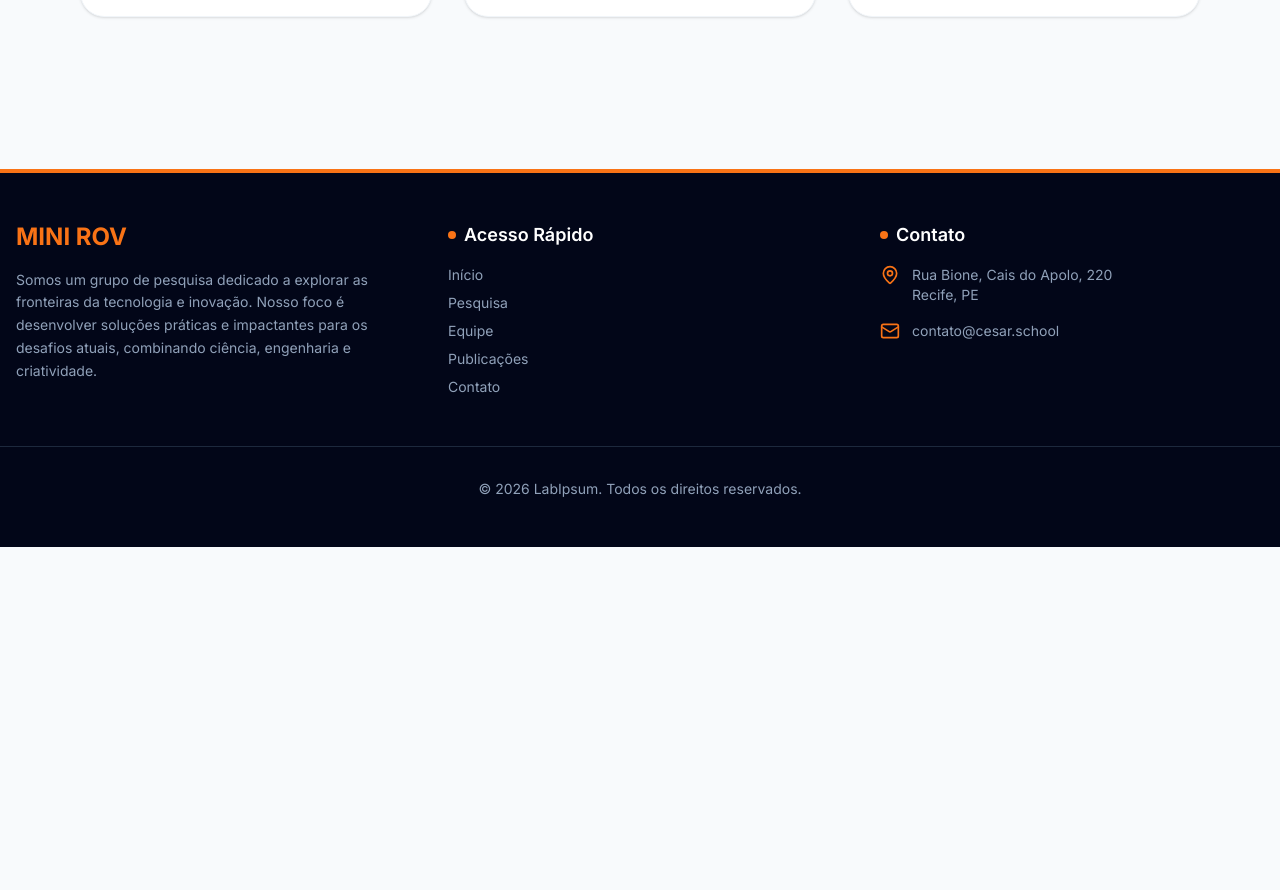
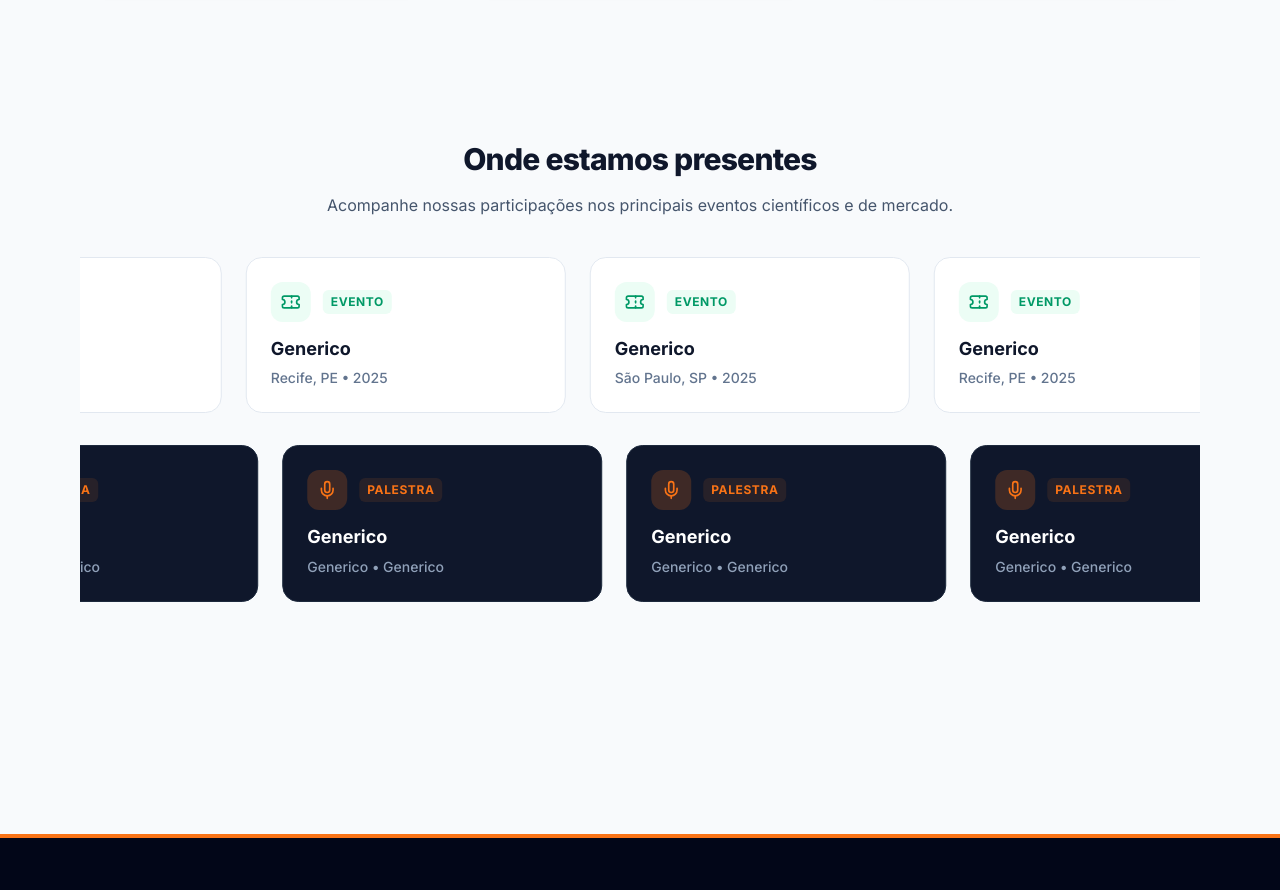
Before and after one commit to grossiter04/Site-MINI-ROV, a React (Vite) app: page / in a window 1280 px wide. Shown: the part 1318-2208 px from the top of the page. Before the commit the page ends 1865 px from the top, so only its background shows below. Built offline with nearby package versions, Linux system fonts and the light colour scheme.

Commit message:
add: criando área de palestras e eventos na Home

```diff
--- a/src/index.css
+++ b/src/index.css
@@ -21,3 +21,28 @@ html, body {
 a {
   @apply transition-colors duration-200;
 }
+
+@keyframes scroll-left {
+  0% { transform: translateX(0); }
+  100% { transform: translateX(-50%); } /* Move apenas metade, pois vamos duplicar os itens para o loop perfeito */
+}
+
+@keyframes scroll-right {
+  0% { transform: translateX(-50%); }
+  100% { transform: translateX(0); }
+}
+
+.animate-scroll-left {
+  animation: scroll-left 40s linear infinite;
+  width: max-content;
+}
+
+.animate-scroll-right {
+  animation: scroll-right 40s linear infinite;
+  width: max-content;
+}
+
+/* Pausa a animação quando o usuário colocar o mouse em cima para conseguir ler */
+.pause-on-hover:hover {
+  animation-play-state: paused;
+}
--- a/src/pages/Home.tsx
+++ b/src/pages/Home.tsx
@@ -1,5 +1,20 @@
 import { Link } from 'react-router-dom';
-import { ArrowRight, Microscope, Users, Lightbulb, ChevronRight } from 'lucide-react';
+import { ArrowRight, Microscope, Users, Lightbulb, ChevronRight, Mic, Ticket } from 'lucide-react';
+
+const eventos = [
+  { id: 1, titulo: "Generico", ano: "2025", local: "São Paulo, SP" },
+  { id: 2, titulo: "Generico", ano: "2025", local: "Recife, PE" },
+];
+
+const palestras = [
+  { id: 1, titulo: "Generico", evento: "Generico", palestrante: "Generico" },
+  { id: 2, titulo: "Generico", evento: "Generico", palestrante: "Generico" },
+
+];
+
+// Duplicando as listas para criar o efeito de loop infinito perfeito no CSS
+const eventosDuplicados = [...eventos, ...eventos, ...eventos];
+const palestrasDuplicadas = [...palestras, ...palestras, ...palestras];
 
 export default function Home() {
   return (
@@ -88,13 +103,67 @@ export default function Home() {
               Transformamos teorias acadêmicas em protótipos funcionais e produtos viáveis para a indústria.
             </p>
             <Link to="/pesquisa" className="text-orange-600 font-semibold flex items-center gap-1 hover:gap-2 transition-all">
-              Explorar projetos <ChevronRight className="w-4 h-17" />
+              Explorar projetos <ChevronRight className="w-4 h-4" />
             </Link>
           </div>
 
         </div>
       </section>
 
+      {/* 3. Seção de Eventos e Palestras (Marquee Infinito) */}
+      <section className="pt-12 pb-20 overflow-hidden">
+
+        <div className="max-w-7xl mx-auto px-4 mb-10 text-center">
+          <h2 className="text-3xl font-extrabold text-slate-900 tracking-tight mb-4">
+            Onde estamos presentes
+          </h2>
+          <p className="text-slate-600">
+            Acompanhe nossas participações nos principais eventos científicos e de mercado.
+          </p>
+        </div>
+
+        {/* Rolo 1: Eventos (Esquerda para Direita) */}
+        <div className="relative flex overflow-hidden mb-8 group">
+          <div className="animate-scroll-right pause-on-hover flex gap-6 px-3">
+            {eventosDuplicados.map((item, index) => (
+              <div key={`evento-${index}`} className="flex-shrink-0 w-80 bg-white border border-slate-200 rounded-2xl p-6 hover:border-orange-300 hover:shadow-md transition-all">
+                <div className="flex items-center gap-3 mb-4">
+                  <div className="w-10 h-10 bg-emerald-50 text-emerald-600 rounded-xl flex items-center justify-center">
+                    <Ticket className="w-5 h-5" />
+                  </div>
+                  <span className="text-xs font-bold uppercase tracking-wider text-emerald-600 bg-emerald-50 px-2 py-1 rounded-md">
+                    Evento
+                  </span>
+                </div>
+                <h3 className="text-lg font-bold text-slate-900 leading-tight mb-2">{item.titulo}</h3>
+                <p className="text-sm text-slate-500 font-medium">{item.local} • {item.ano}</p>
+              </div>
+            ))}
+          </div>
+        </div>
+
+        {/* Rolo 2: Palestras (Direita para Esquerda) */}
+        <div className="relative flex overflow-hidden group">
+          <div className="animate-scroll-left pause-on-hover flex gap-6 px-3">
+            {palestrasDuplicadas.map((item, index) => (
+              <div key={`palestra-${index}`} className="flex-shrink-0 w-80 bg-slate-900 border border-slate-800 rounded-2xl p-6 hover:border-orange-500 hover:shadow-md transition-all">
+                <div className="flex items-center gap-3 mb-4">
+                  <div className="w-10 h-10 bg-orange-500/20 text-orange-500 rounded-xl flex items-center justify-center">
+                    <Mic className="w-5 h-5" />
+                  </div>
+                  <span className="text-xs font-bold uppercase tracking-wider text-orange-500 bg-orange-500/10 px-2 py-1 rounded-md">
+                    Palestra
+                  </span>
+                </div>
+                <h3 className="text-lg font-bold text-white leading-tight mb-2">{item.titulo}</h3>
+                <p className="text-sm text-slate-400 font-medium">{item.evento} • {item.palestrante}</p>
+              </div>
+            ))}
+          </div>
+        </div>
+
+      </section>
+
     </div>
   );
 }
--- a/src/pages/Pesquisa.tsx
+++ b/src/pages/Pesquisa.tsx
@@ -26,17 +26,17 @@ const projetos = [
   {
     id: 1,
     titulo: "Sistema de Visão para Inspeção Submarina (SVIS)",
-    fomento: "Petrobras / ANP",
+    fomento: "CESAR",
     status: "Em andamento",
-    descricao: "Pesquisa focada em criar uma pipeline de visão computacional embarcada em ROVs para identificar corrosão em dutos de águas profundas com baixa visibilidade.",
+    descricao: "Lorem ipsum dolor sit amet, consectetur adipiscing elit, sed do eiusmod tempor incididunt ut labore et dolore magna aliqua.",
     ano: "2024 - Atual"
   },
   {
     id: 2,
     titulo: "Controle Preditivo para Drones Agrícolas",
-    fomento: "CNPq",
+    fomento: "CESAR",
     status: "Concluído",
-    descricao: "Modelagem e simulação de rotas dinâmicas para pulverização inteligente utilizando redes neurais para previsão de correntes de vento.",
+    descricao: "Lorem ipsum dolor sit amet, consectetur adipiscing elit, sed do eiusmod tempor incididunt ut labore et dolore magna aliqua.",
     ano: "2022 - 2024"
   }
 ];
--- a/src/pages/Publicacoes.tsx
+++ b/src/pages/Publicacoes.tsx
@@ -14,9 +14,9 @@ const publicacoes = [
   },
   {
     id: 2,
-    titulo: "Consectetur Adipiscing Elit em Ambientes de Alta Complexidade e Baixa Visibilidade",
+    titulo: "Lorem ipsum dolor sit amet, consectetur adipiscing elit, sed do eiusmod tempor incididunt ut labore et dolore magna aliqua.",
     autores: "Beltrano Souza, Dr. G. Ipsum",
-    veiculo: "International Conference on Latin Systems (ICLS)",
+    veiculo: "IEEE Transactions on Fictitious Research",
     ano: 2025,
     tipo: "Conferência",
     linkPdf: "#",
@@ -24,9 +24,9 @@ const publicacoes = [
   },
   {
     id: 3,
-    titulo: "Otimização de Tempor Incididunt Através de Algoritmos Genéticos Híbridos",
+    titulo: "Lorem ipsum dolor sit amet, consectetur adipiscing elit, sed do eiusmod tempor incididunt ut labore et dolore magna aliqua.",
     autores: "MSc. A. Sit, Aluna Exemplo",
-    veiculo: "Journal of Modern Placeholder Science",
+    veiculo: "IEEE Transactions on Fictitious Research",
     ano: 2024,
     tipo: "Revista",
     linkPdf: "#",
```
